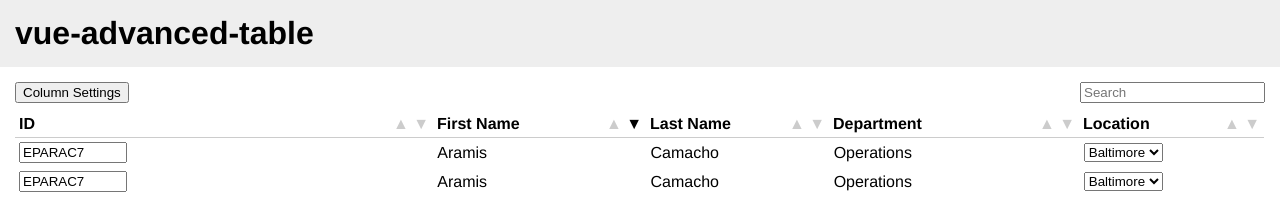
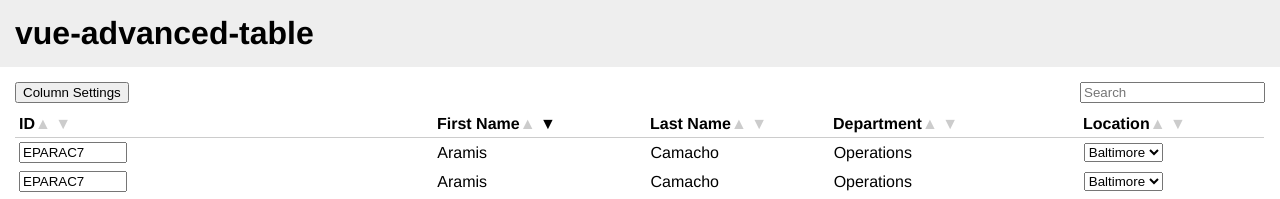
Before and after one commit to afineedge/vue-advanced-table, a Vue app: page / in a window 1280 px wide. Shown: the top 199 px of the page. Built offline with nearby package versions, Linux system fonts and the light colour scheme.

Commit message:
Header scrolling, interval change for scrollLeft update

```diff
--- a/src/components/vue-advanced-table-column-header.vue
+++ b/src/components/vue-advanced-table-column-header.vue
@@ -53,7 +53,7 @@ export default {
   },
   mounted: function() {
     const self = this;
-    const interval = 10;
+    const interval = 5;
     setInterval(function(){
       self.setColumnWidth();
     }, interval);
--- a/src/components/vue-advanced-table.vue
+++ b/src/components/vue-advanced-table.vue
@@ -11,17 +11,15 @@
       </div>
     </div>
     <div class="vue-advanced-table-wrapper">
-      <div class="vue-advanced-table-scroll">
+      <div class="vue-advanced-table-scroll" v-on:scroll="setScrollPosition($event)">
         <table cellpadding="0" cellspacing="0" border="0" width="100%" v-bind:class="classObject.table">
           <thead class="vue-advanced-table-header-placeholder" v-bind:class="classObject.header">
             <tr>
               <vue-advanced-table-column-header v-for="column in columnOrder" v-bind:key="column" v-bind:column="column" v-bind="$props" v-bind:hiddenColumns="hiddenColumns" v-bind:columnName="column"/>
             </tr>
           </thead>
-          <thead class="vue-advanced-table-header" v-bind:class="classObject.header">
-            <tr>
-              <vue-advanced-table-column-header v-for="column in columnOrder" v-bind:key="column" v-bind:column="column" v-bind="$props" v-bind:hiddenColumns="hiddenColumns"/>
-            </tr>
+          <thead class="vue-advanced-table-header" v-bind:class="classObject.header" v-bind:style="{ left: left + 'px'}">
+            <vue-advanced-table-column-header v-for="column in columnOrder" v-bind:key="column" v-bind:column="column" v-bind="$props" v-bind:hiddenColumns="hiddenColumns"/>
           </thead>
           <tbody v-bind:class="classObject.body">
             <vue-advanced-table-row v-for="(row, index) in reorderedRows" v-bind:row="row" v-bind:key="index">
@@ -91,7 +89,8 @@ export default {
       columnOrder: [],
       hiddenColumns: [],
       selectedRows: {},
-      search: ''
+      search: '',
+      scrollX: 0
     }
   },
   components: {
@@ -116,6 +115,10 @@ export default {
       self.columnOrder = self.columns.map(function(column) {
         return column.name;
       });
+    },
+    setScrollPosition: function(event) {
+      const self = this;
+      self.scrollX = event.target.scrollLeft;
     }
   },
   computed: {
@@ -184,6 +187,10 @@ export default {
       }
 
       return classes;
+    },
+    left: function() {
+      const self = this;
+      return self.scrollX * -1;
     }
   }
 }
@@ -231,5 +238,13 @@ export default {
     position: absolute;
     top: 0;
     background-color: #fff;
+    display: flex;
+    align-items: stretch;
+    overflow: hidden;
+  }
+
+  .vue-advanced-table-header .vue-advanced-table-column-header {
+    display: flex;
+    align-items: flex-end;
   }
 </style>
```
